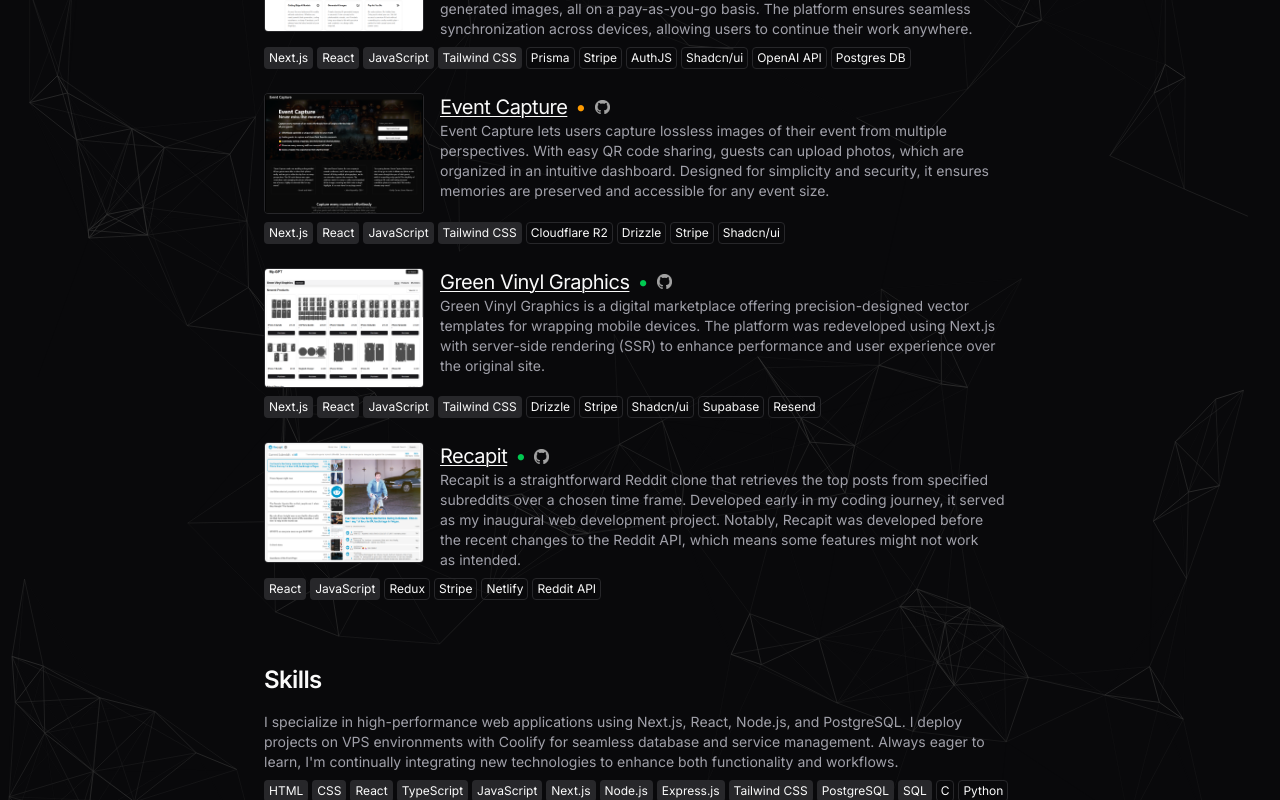
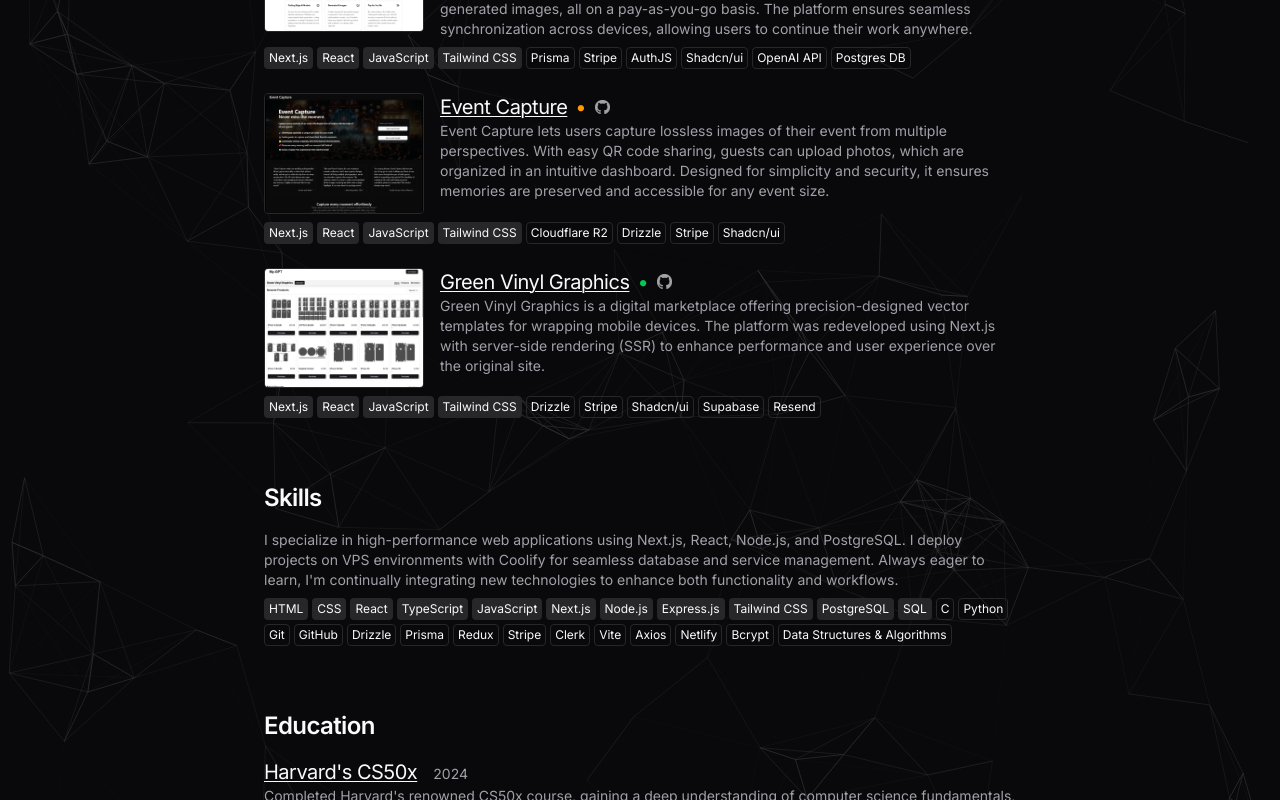
Before and after one commit to jongreen96/Portfolio, a Next.js app: page / in a window 1280 px wide. Shown: the part 613-1413 px from the top of the page. Built offline with nearby package versions, Linux system fonts and the light colour scheme.

Commit message:
Remove Recapit project section from homepage

```diff
--- a/src/app/page.tsx
+++ b/src/app/page.tsx
@@ -291,70 +291,6 @@
               <Badge variant='outline'>Resend</Badge>
             </div>
           </div>
-
-          <div className='space-y-2'>
-            <div className='flex gap-4'>
-              <Link
-                href='https://recapit-reddit.netlify.app'
-                target='_blank'
-                className='shrink-0'
-              >
-                <Image
-                  src='/recapit.png'
-                  alt='Recapit Website preview'
-                  width={160}
-                  height={160}
-                  className='rounded border-1'
-                />
-              </Link>
-              <div>
-                <div className='flex items-center gap-2'>
-                  <div className='flex items-center'>
-                    <Link
-                      href='https://recapit-reddit.netlify.app'
-                      target='_blank'
-                      className='underline underline-offset-2 decoration-1 hover:text-blue-300'
-                    >
-                      <h3 className='text-xl tracking-tight'>Recapit</h3>
-                    </Link>
-                    <span className='text-green-500 text-xl ml-2 select-none'>
-                      •
-                    </span>
-                  </div>
-
-                  <Link
-                    href='https://github.com/jongreen96/Recapit'
-                    target='_blank'
-                  >
-                    <Image
-                      src='/github.png'
-                      alt='logo'
-                      width={15}
-                      height={15}
-                      aria-label='github'
-                    />
-                  </Link>
-                </div>
-
-                <p className='text-muted-foreground text-sm text-pretty'>
-                  Recapit is a straightforward Reddit clone that retrieves the
-                  top posts from specified subreddits over a chosen time frame.
-                  Developed early in my coding journey, it served as my
-                  inaugural web development project. Notably, Recapit was
-                  developed before the recent changes to the Reddit API, which
-                  means some features might not work as intended.
-                </p>
-              </div>
-            </div>
-            <div className='flex flex-wrap gap-1'>
-              <Badge variant='secondary'>React</Badge>
-              <Badge variant='secondary'>JavaScript</Badge>
-              <Badge variant='outline'>Redux</Badge>
-              <Badge variant='outline'>Stripe</Badge>
-              <Badge variant='outline'>Netlify</Badge>
-              <Badge variant='outline'>Reddit API</Badge>
-            </div>
-          </div>
         </div>
       </section>
 
```
